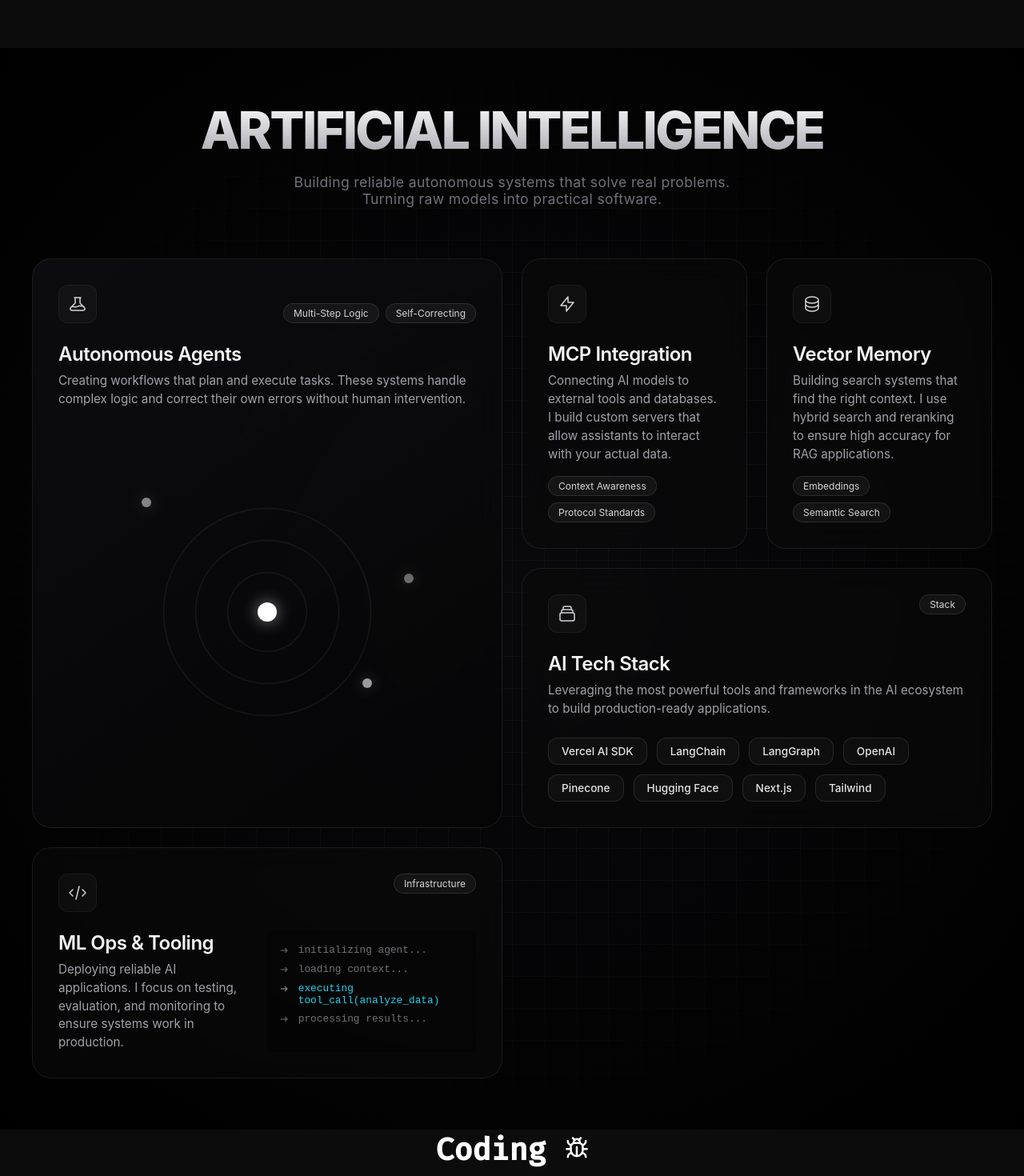
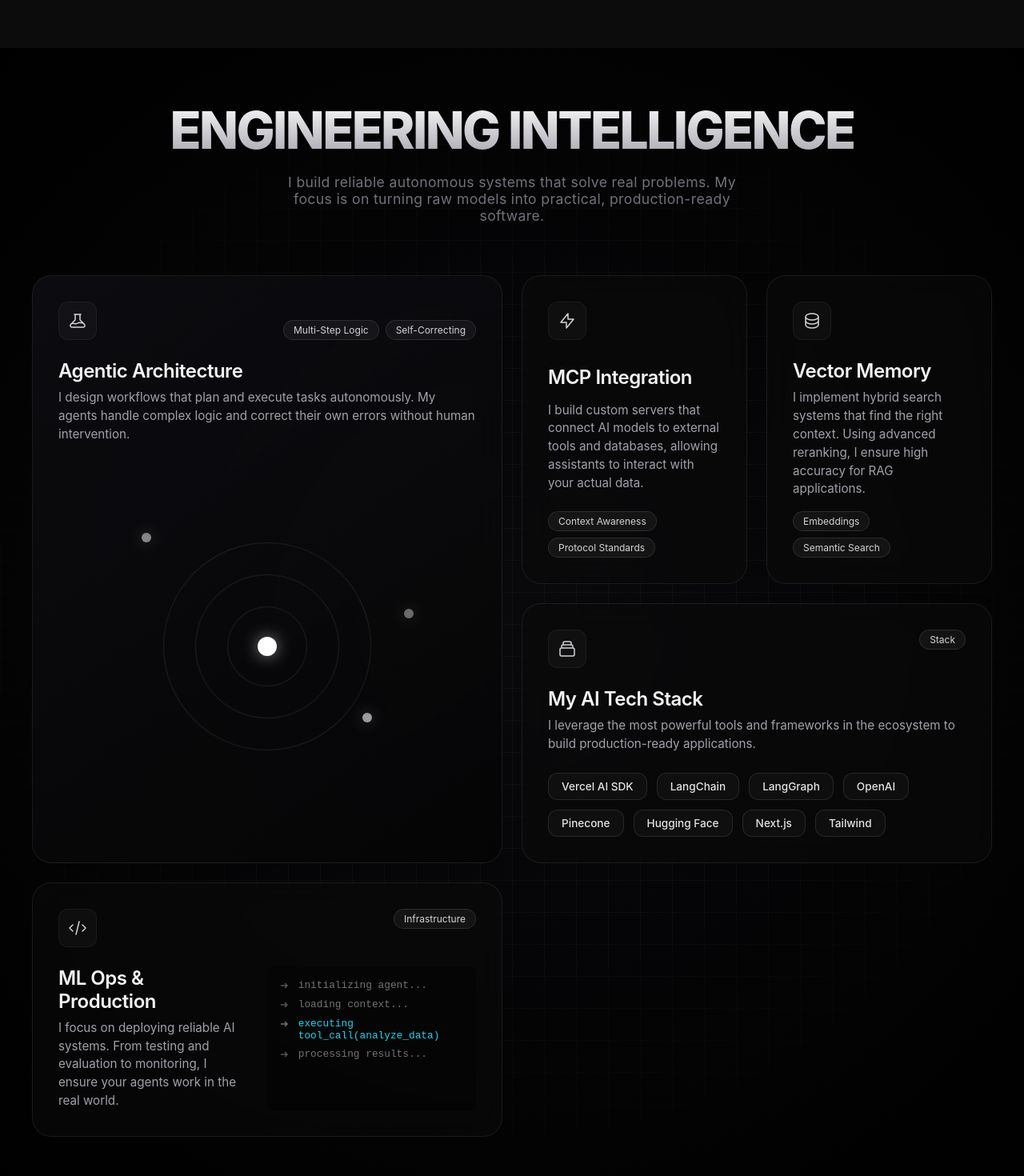
Before and after one commit to aneeshpatne/Personal-Portfolio, a Next.js app: page / in a window 1280 px wide. Shown: the part 2500-3970 px from the top of the page at 80% size. Built offline with nearby package versions, Linux system fonts and the light colour scheme; no server answers; the database is empty.

Commit message:
feat: Add new `MatrixLLM` component with a bento grid layout for displaying AI engineering capabilities.

```diff
--- a/src/components/LLM.jsx
+++ b/src/components/LLM.jsx
@@ -49,9 +49,9 @@ function MatrixLLM() {
       <div className={styles.gridOverlay} />
 
       <header className={styles.header}>
-        <h1 className={styles.title}>Artificial Intelligence</h1>
+        <h1 className={styles.title}>Engineering Intelligence</h1>
         <p className={styles.subtitle}>
-          Building reliable autonomous systems that solve real problems. Turning raw models into practical software.
+          I build reliable autonomous systems that solve real problems. My focus is on turning raw models into practical, production-ready software.
         </p>
       </header>
 
@@ -70,9 +70,9 @@ function MatrixLLM() {
             </div>
           </div>
           <div>
-            <h3 className={styles.cardTitle}>Autonomous Agents</h3>
+            <h3 className={styles.cardTitle}>Agentic Architecture</h3>
             <p className={styles.cardDesc}>
-              Creating workflows that plan and execute tasks. These systems handle complex logic and correct their own errors without human intervention.
+              I design workflows that plan and execute tasks autonomously. My agents handle complex logic and correct their own errors without human intervention.
             </p>
           </div>
           <AgentVisual />
@@ -89,7 +89,7 @@ function MatrixLLM() {
           </div>
           <h3 className={styles.cardTitle}>MCP Integration</h3>
           <p className={styles.cardDesc}>
-            Connecting AI models to external tools and databases. I build custom servers that allow assistants to interact with your actual data.
+            I build custom servers that connect AI models to external tools and databases, allowing assistants to interact with your actual data.
           </p>
           <div className={styles.tagContainer} style={{ marginTop: '1rem' }}>
             <span className={styles.tag}>Context Awareness</span>
@@ -108,7 +108,7 @@ function MatrixLLM() {
           </div>
           <h3 className={styles.cardTitle}>Vector Memory</h3>
           <p className={styles.cardDesc}>
-            Building search systems that find the right context. I use hybrid search and reranking to ensure high accuracy for RAG applications.
+            I implement hybrid search systems that find the right context. Using advanced reranking, I ensure high accuracy for RAG applications.
           </p>
           <div className={styles.tagContainer} style={{ marginTop: '1rem' }}>
             <span className={styles.tag}>Embeddings</span>
@@ -126,9 +126,9 @@ function MatrixLLM() {
             </div>
             <span className={styles.tag}>Stack</span>
           </div>
-          <h3 className={styles.cardTitle}>AI Tech Stack</h3>
+          <h3 className={styles.cardTitle}>My AI Tech Stack</h3>
           <p className={styles.cardDesc}>
-            Leveraging the most powerful tools and frameworks in the AI ecosystem to build production-ready applications.
+            I leverage the most powerful tools and frameworks in the ecosystem to build production-ready applications.
           </p>
           <div className={styles.techGrid}>
             {["Vercel AI SDK", "LangChain", "LangGraph", "OpenAI", "Pinecone", "Hugging Face", "Next.js", "Tailwind"].map((tech) => (
@@ -151,9 +151,9 @@ function MatrixLLM() {
           </div>
           <div style={{ display: 'flex', gap: '2rem' }}>
             <div style={{ flex: 1 }}>
-              <h3 className={styles.cardTitle}>ML Ops & Tooling</h3>
+              <h3 className={styles.cardTitle}>ML Ops & Production</h3>
               <p className={styles.cardDesc}>
-                Deploying reliable AI applications. I focus on testing, evaluation, and monitoring to ensure systems work in production.
+                I focus on deploying reliable AI systems. From testing and evaluation to monitoring, I ensure your agents work in the real world.
               </p>
             </div>
             <div style={{ flex: 1, background: 'rgba(0,0,0,0.3)', borderRadius: '8px', padding: '1rem' }}>
```
